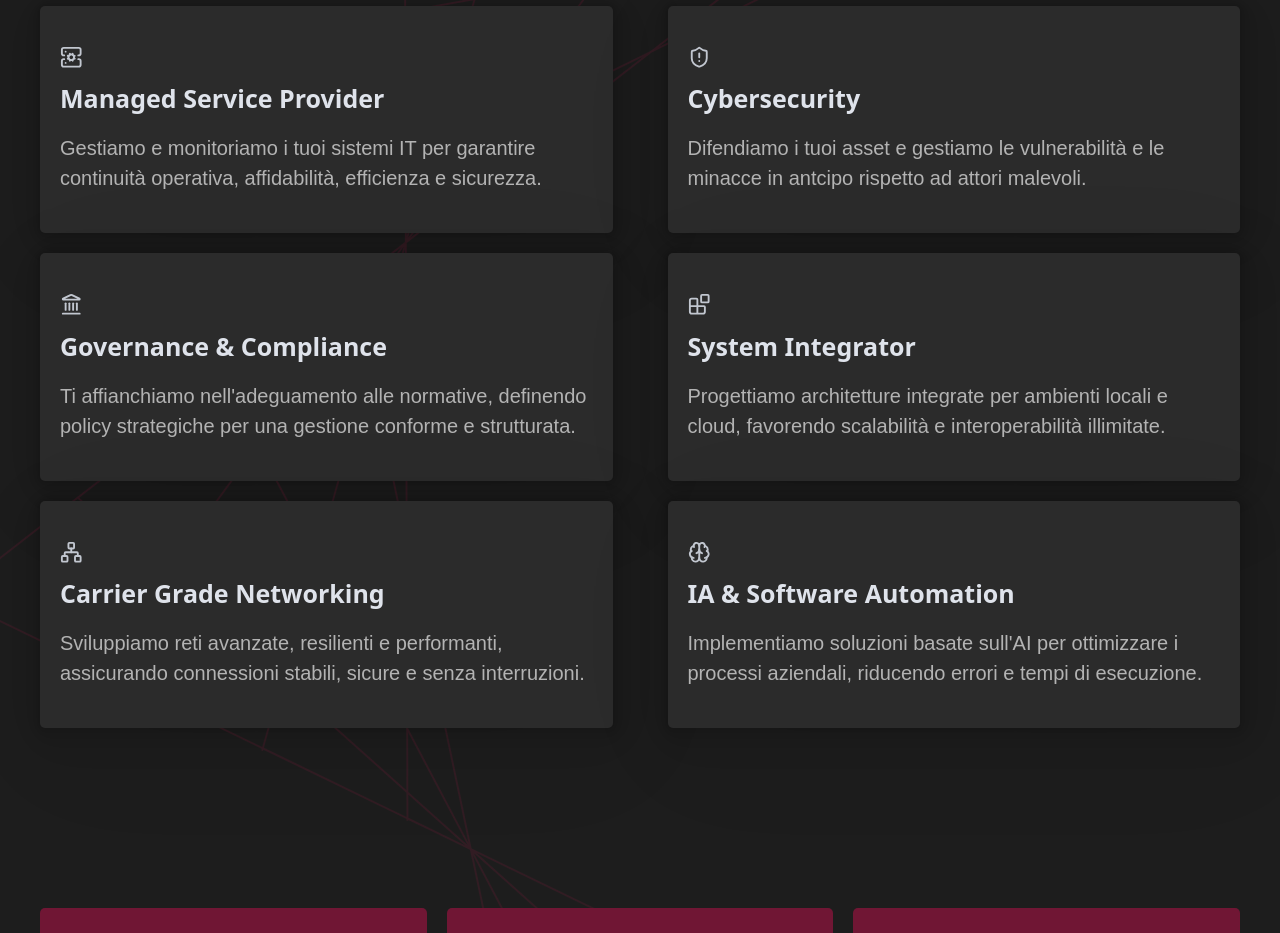
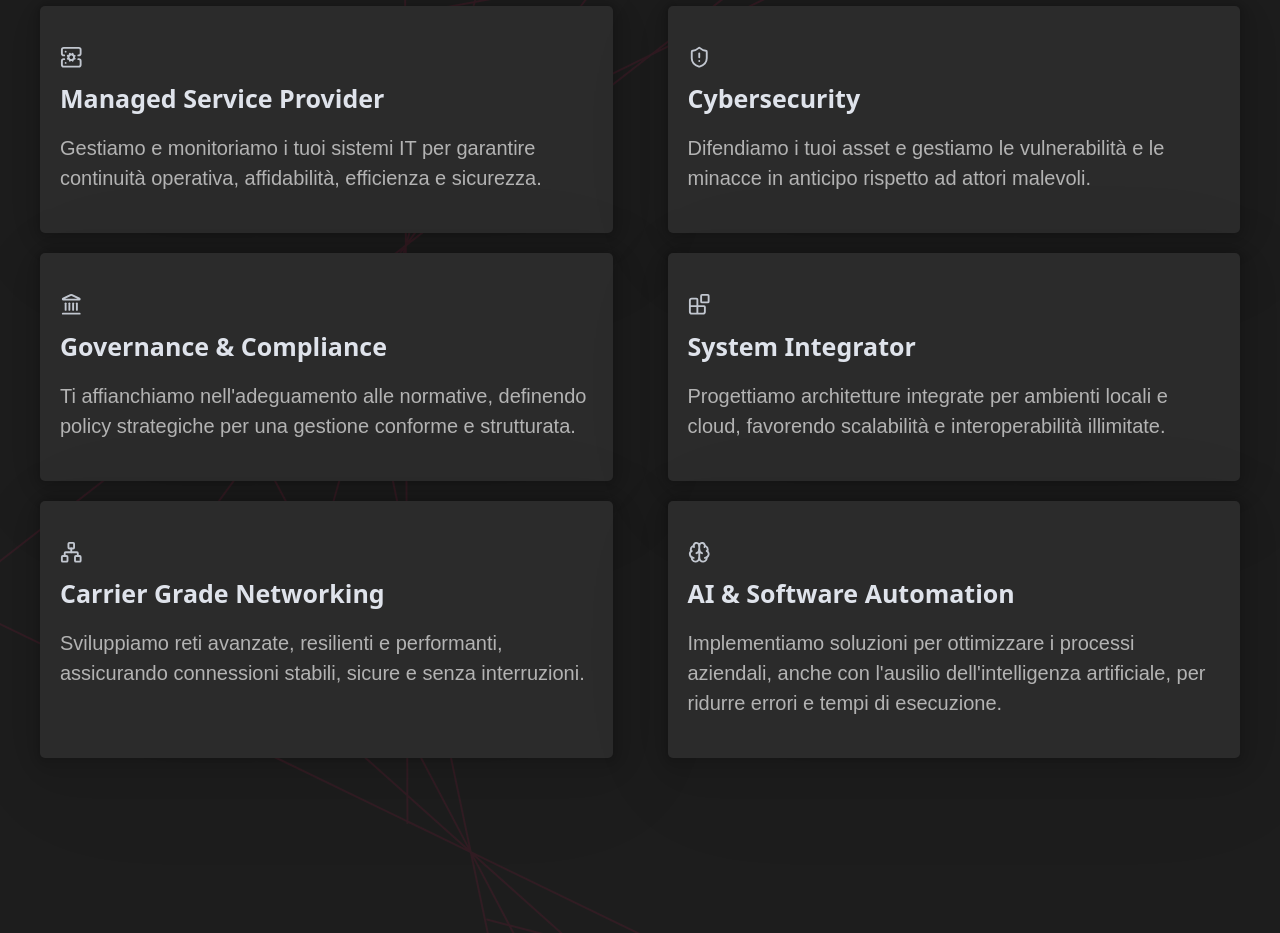
Before and after one commit to r00ters/corporate-website, a Next.js app: page / in a window 1280 px wide. Shown: the part 2840-3773 px from the top of the page. Built offline with nearby package versions, Linux system fonts and the light colour scheme.

Commit message:
fix typo

```diff
--- a/src/components/Features.js
+++ b/src/components/Features.js
@@ -15,7 +15,7 @@ export default function Features() {
             <article>
                 <LucideIcons.ShieldAlert />
                 <h3>Cybersecurity</h3>
-                <p>Difendiamo i tuoi asset e gestiamo le vulnerabilità e le minacce in antcipo rispetto ad attori malevoli.</p>
+                <p>Difendiamo i tuoi asset e gestiamo le vulnerabilità e le minacce in anticipo rispetto ad attori malevoli.</p>
             </article>
             <article>
                 <LucideIcons.Landmark />
@@ -34,8 +34,8 @@ export default function Features() {
             </article>
             <article>
                 <LucideIcons.Brain />
-                <h3>IA &amp; Software Automation</h3>
-                <p>Implementiamo soluzioni basate sull'AI per ottimizzare i processi aziendali, riducendo errori e tempi di esecuzione.</p>
+                <h3>AI &amp; Software Automation</h3>
+                <p>Implementiamo soluzioni per ottimizzare i processi aziendali, anche con l'ausilio dell'intelligenza artificiale, per ridurre errori e tempi di esecuzione.</p>
             </article>
         </div>
     </section>
```
